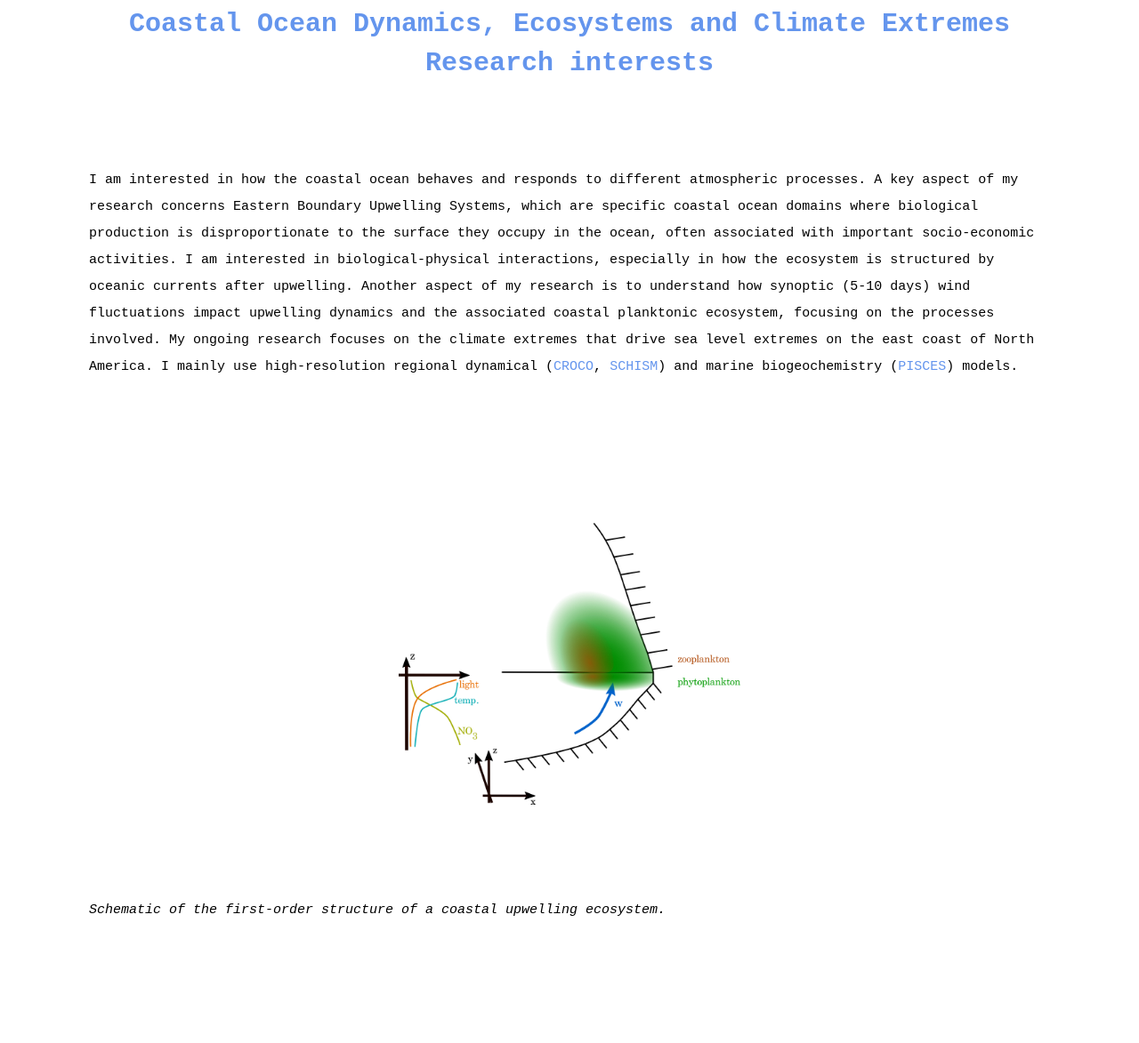
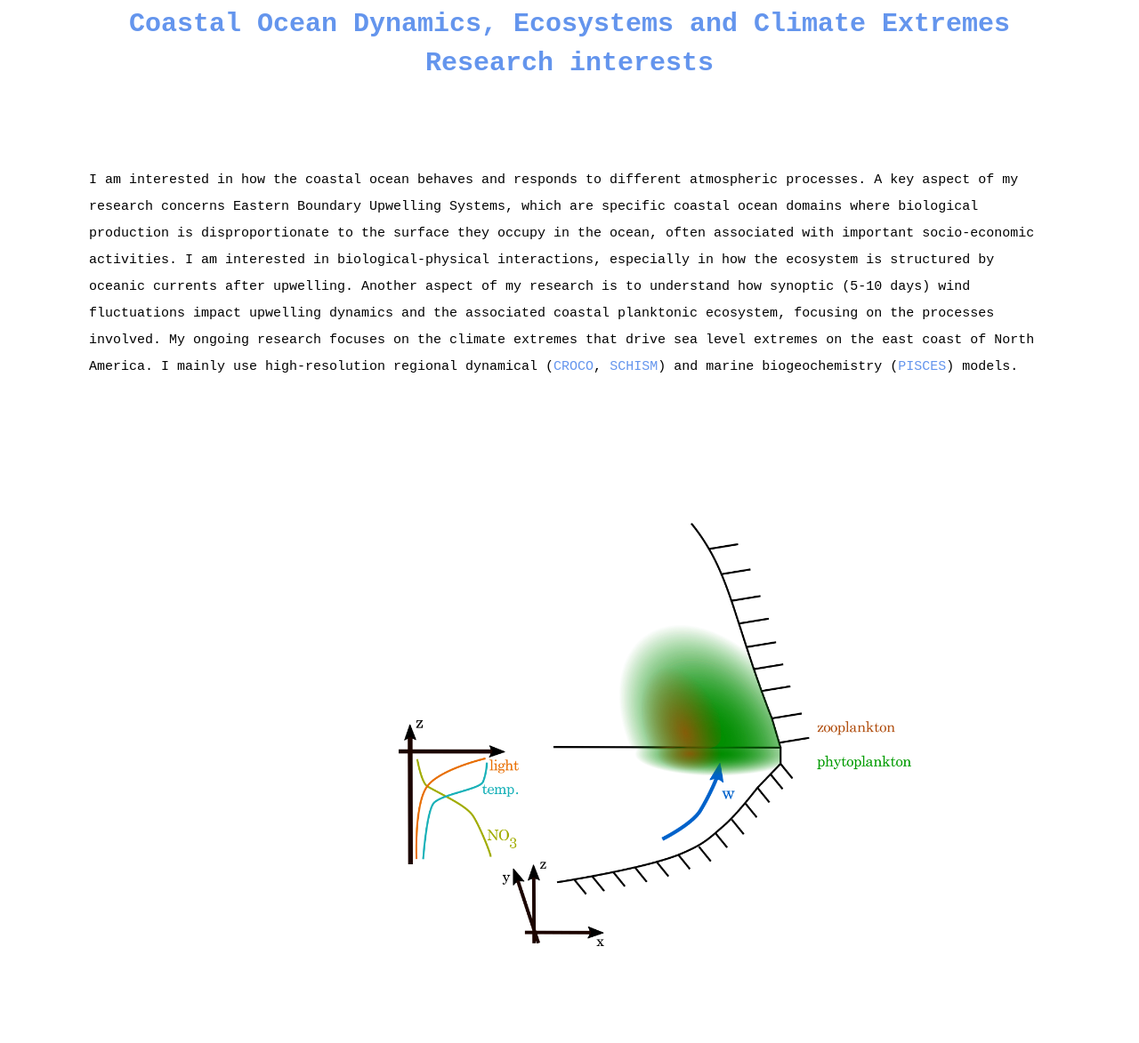
Before and after one commit to pierrechabert/pierrechabert.github.io, a Jekyll site: the page Research.html, which Jekyll copies as it is, in a window 1280 px wide. Shown: the top 1173 px of the page at 89% size. Built offline with Jekyll 4.4.1, drawn with Linux system fonts in a browser that asks for light colours.

Commit message:
Update Research.html

```diff
--- a/Research.html
+++ b/Research.html
@@ -76,7 +76,7 @@
 
 
       <div class="row">
- <div class="block"> <img src="coastal_ecosystem.png" width="100%">    </div>
+ <div class="block"> <img src="coastal_ecosystem.png" width="150%">    </div>
   </div>
 
     <div class="entry-content" style="height:100px; margin:100px;">
```
